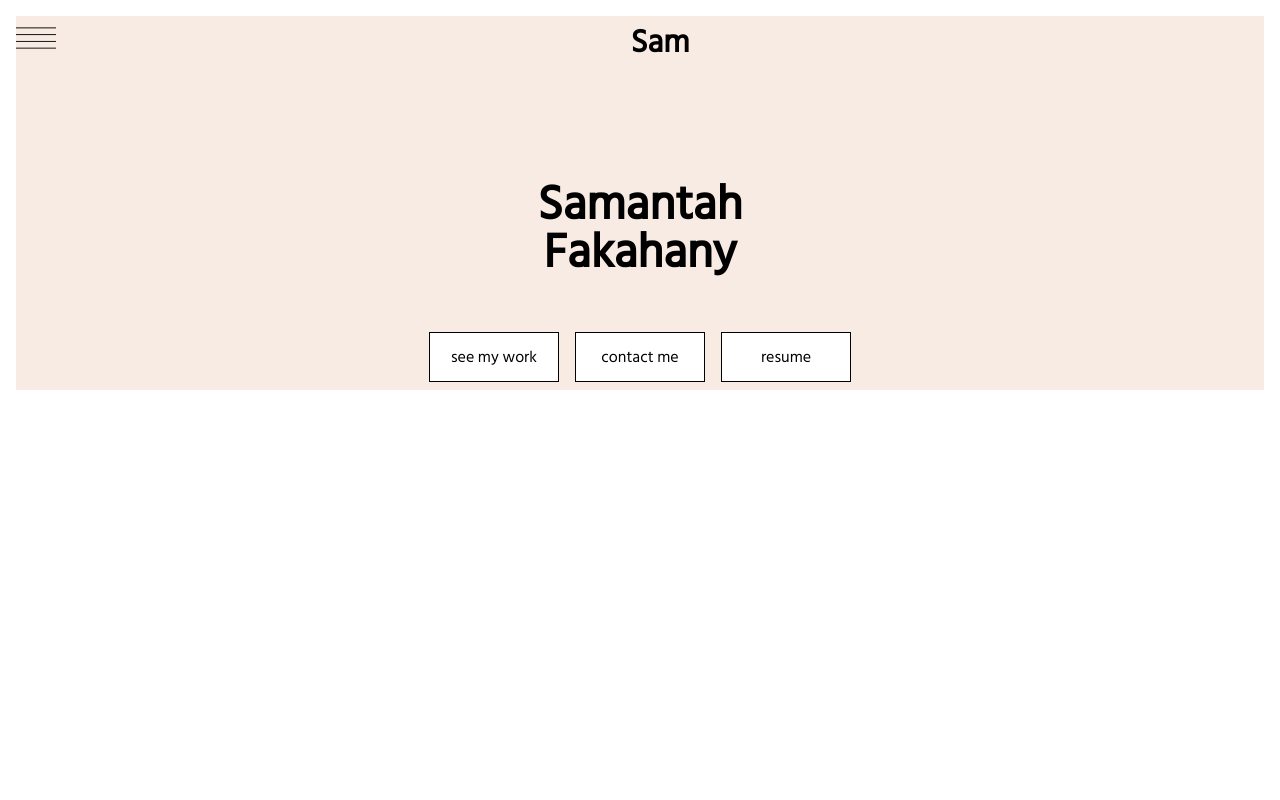
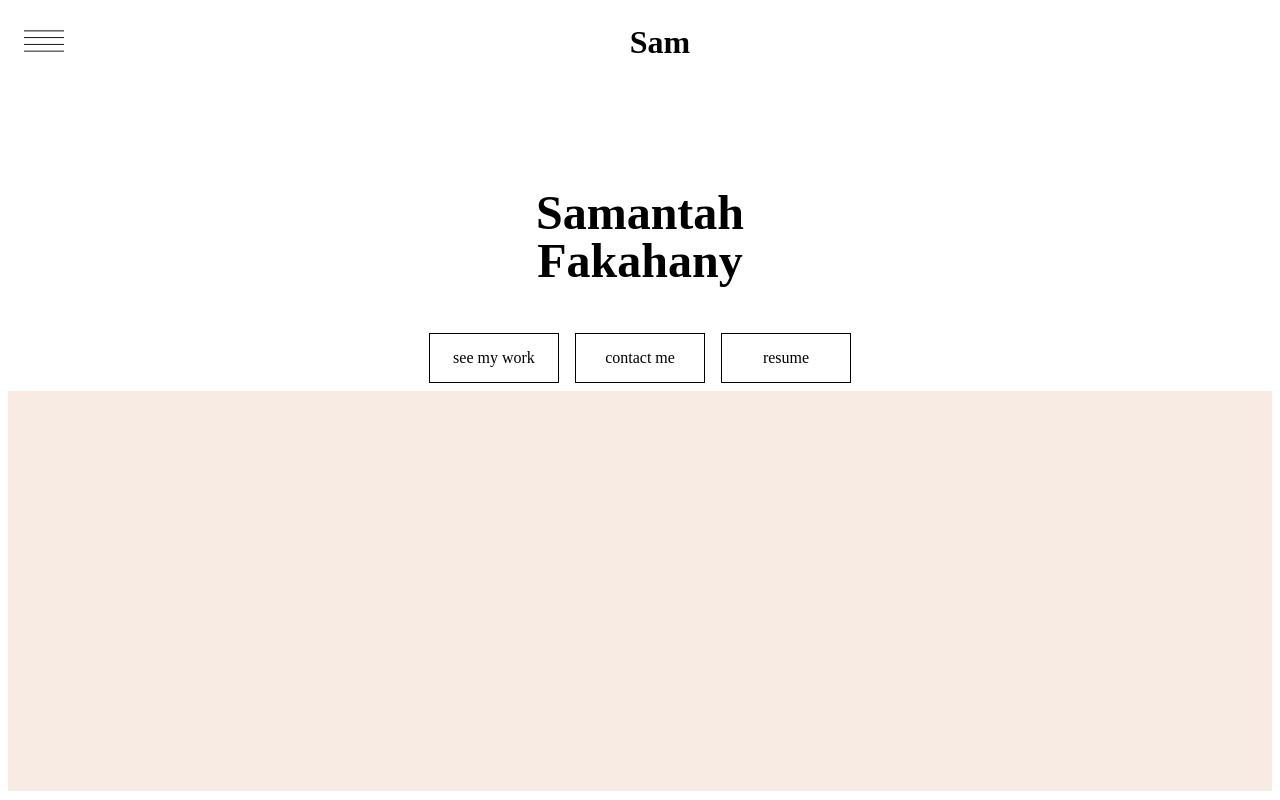
Before and after one commit to brarian/sFakahany, a website: page index.html in a window 1280 px wide. Drawn offline with Linux system fonts and the light colour scheme.

Commit message:
color to bottom of the page

```diff
--- a/index.css
+++ b/index.css
@@ -1,8 +1,3 @@
-html {
-  box-sizing: border-box;
-  font-family: "Hind Siliguri", sans-serif;
-
-}
 
 
 /* body{
@@ -12,7 +7,7 @@ html {
 .top {
   display: flex;
   align-items: center;
-
+  padding: 1em;
 }
 .menu_image {
   height: 1.5em;
@@ -26,7 +21,10 @@ html {
   font-weight: bolder;
 }
 .color{
-  background-color: #f8ebe3;}
+  background-color: #f8ebe3;
+  width: 100%;
+  height: 400px;
+}
 h1 {
   text-align: center;
   font-size: 3em;
@@ -96,10 +94,6 @@ a:active {
   font-size: 24px;
 }
 
-/* Style page content - use this if you want to push the page content to the right when you open the side navigation */
-.container {
-  margin: 1em;
-}
 /* On smaller screens, where height is less than 450px, change the style of the sidenav (less padding and a smaller font size) */
 @media screen and (max-height: 450px) {
   .sidenav {
--- a/index.html
+++ b/index.html
@@ -22,7 +22,7 @@
     <link rel=icon href=/favicon_sam.png>
   </head>
   <body class="container">
-    <section class="color">
+
     <!-- NAV ICON START-->
     <div class="top">
     <span onclick="openNav()">
@@ -45,7 +45,7 @@
       <a href="contact.html">contact me</a>
       <a href="mock_resume.pdf">resume</a>
     </div>
-  </section>
+
 
     <!-- SIDE BAR NAV END -->
 
@@ -61,6 +61,9 @@
         <a href="#">upgrade your browser</a> to improve your experience.
       </p>
     <![endif]-->
+    <section class="color">
+
+    </section>
 
     <script src="index.js" async defer></script>
   </body>
--- a/index.js
+++ b/index.js
@@ -8,5 +8,5 @@ function openNav() {
 
 function closeNav() {
   document.getElementById("mySidenav").style.width = "0";
-  document.getElementsByClassName("container")[0].style.marginLeft="1em";
+  document.getElementsByClassName("container")[0].style.marginLeft="0";
 }
```
